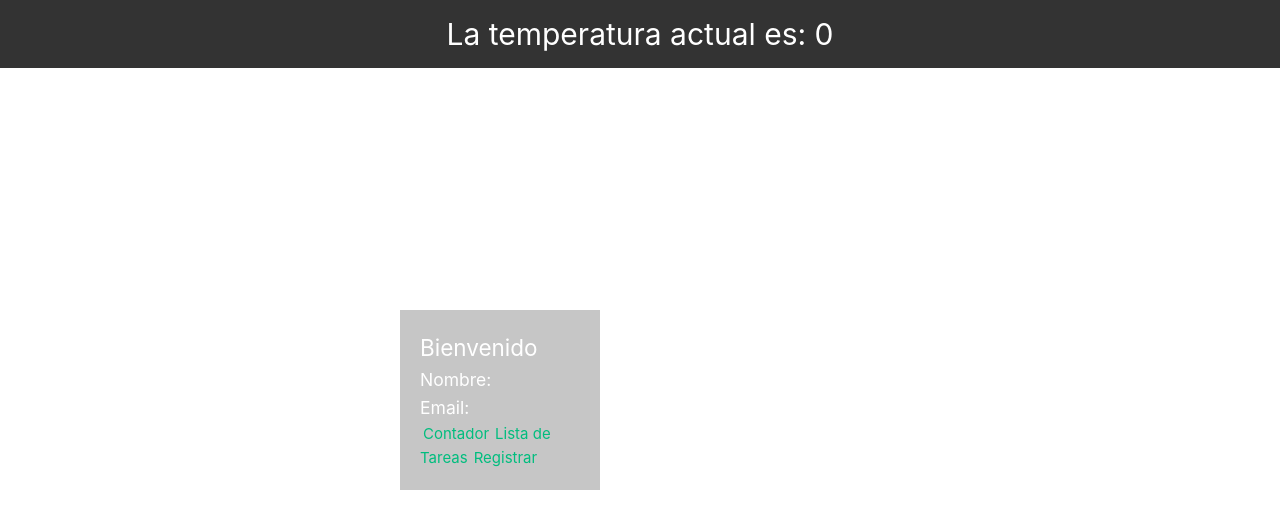
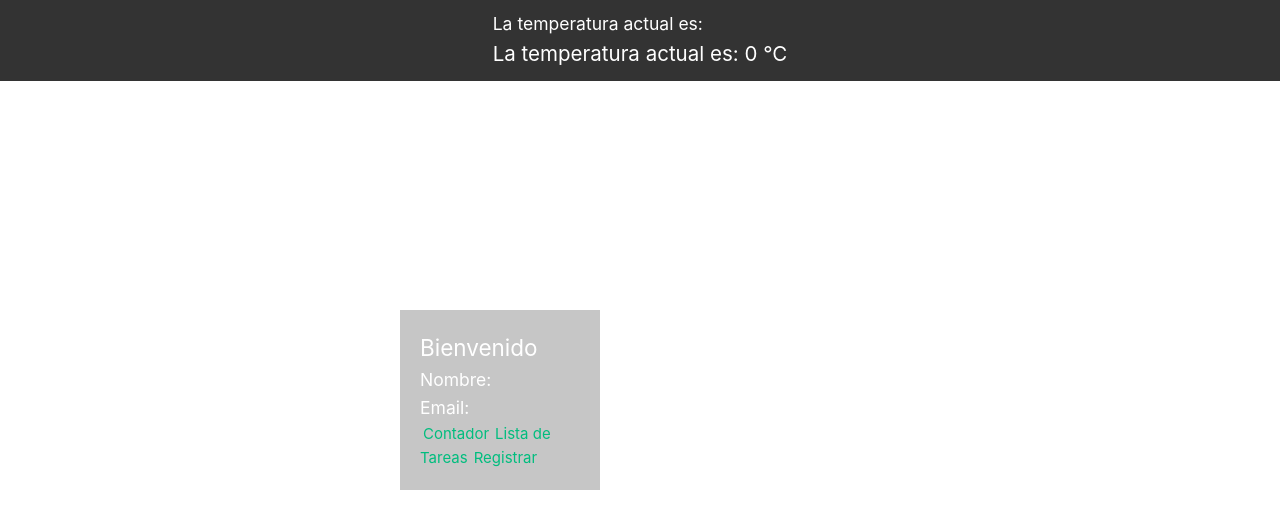
Before and after one commit to GitWolf210800/proyecto-vue, a Vue app in the folder Documents/proyecto-vue/proyecto-vue/: page / in a window 1280 px wide. Shown: the top 528 px of the page. Built offline with nearby package versions, Linux system fonts and the light colour scheme; no server answers.

Commit message:
se campia la api del clima

```diff
--- a/Documents/proyecto-vue/proyecto-vue/src/components/Header.vue
+++ b/Documents/proyecto-vue/proyecto-vue/src/components/Header.vue
@@ -1,6 +1,6 @@
 <template>
     <div class="header">
-        <h1>La temperatura actual es: <Weather /> </h1>
+        <h3>La temperatura actual es: <Weather /> </h3>
     </div>
 </template>
 
--- a/Documents/proyecto-vue/proyecto-vue/src/components/SideBar.vue
+++ b/Documents/proyecto-vue/proyecto-vue/src/components/SideBar.vue
@@ -25,6 +25,5 @@ const registrarStore = useRegistrarStore();
     color: #FFF;
     padding: 20px;
     margin: auto;
-    margin-left: auto;
 }
 </style>
--- a/Documents/proyecto-vue/proyecto-vue/src/components/Weather.vue
+++ b/Documents/proyecto-vue/proyecto-vue/src/components/Weather.vue
@@ -1,5 +1,5 @@
 <template>
-    {{ weatherStore.temperatura }}
+    <h3>La temperatura actual es: {{ weatherStore.temperatura }} °C </h3>
 </template>
 
 <script setup>
--- a/Documents/proyecto-vue/proyecto-vue/src/helpers/getWeather.js
+++ b/Documents/proyecto-vue/proyecto-vue/src/helpers/getWeather.js
@@ -1,9 +1,9 @@
 import axios from "axios";
 
-const API_URL = 'https://api.open-meteo.com/v1/forecast?latitude=-27.4678&longitude=-58.8344&hourly=temperature_2m&timezone=auto';
+const API_URL = 'https://api.open-meteo.com/v1/forecast?latitude=52.52&longitude=13.41&current=temperature_2m&hourly=temperature_2m';
 
 export const getTemperatura = async () => {
     const respuesta = await axios.get(API_URL);
-    const nuevaTemperatura = respuesta.data.hourly.temperature_2m[0];
+    const nuevaTemperatura = respuesta.data.current.temperature_2m;
     return nuevaTemperatura;
 };
```
